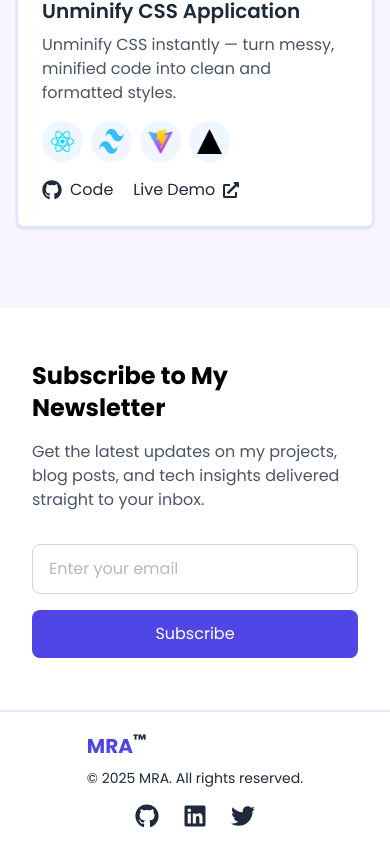
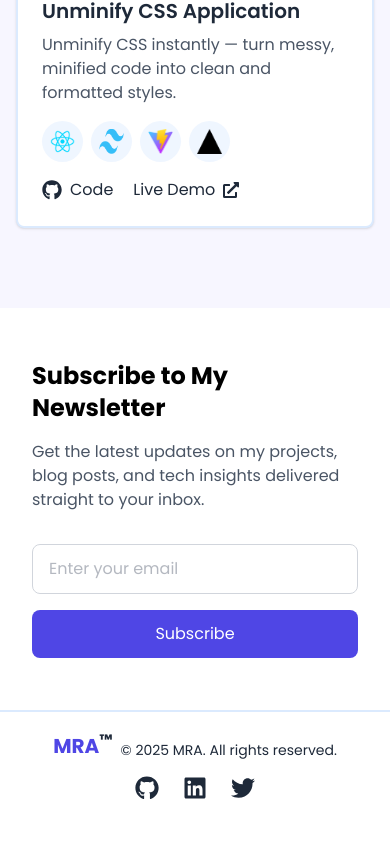
Before and after one commit to mdraza/portfolio, a Next.js app: page / in a window 390 px wide. Shown: the part 3754-4602 px from the top of the page. After the commit the page ends 4574 px from the top, so only its background shows below. Built offline with nearby package versions, Linux system fonts and the light colour scheme.

Commit message:
added css in footer for small device

```diff
--- a/src/app/components/Footer.tsx
+++ b/src/app/components/Footer.tsx
@@ -6,7 +6,7 @@ export default function Footer() {
     <footer className="bg-white dark:bg-dark border-t-2 border-blue-100 dark:border-gray-800">
       <div className="container max-w-7xl mx-auto px-4 py-5">
         <div className="flex flex-col md:flex-row justify-between items-center">
-          <div className="mb-4 md:mb-0">
+          <div className="mb-4 md:mb-0 flex gap-2 md:gap-0 md:flex-col flex-row">
             <Link href="/" className="text-xl font-bold text-primary">
               MRA<sup className="text-secondary">&trade;</sup>
             </Link>
```
